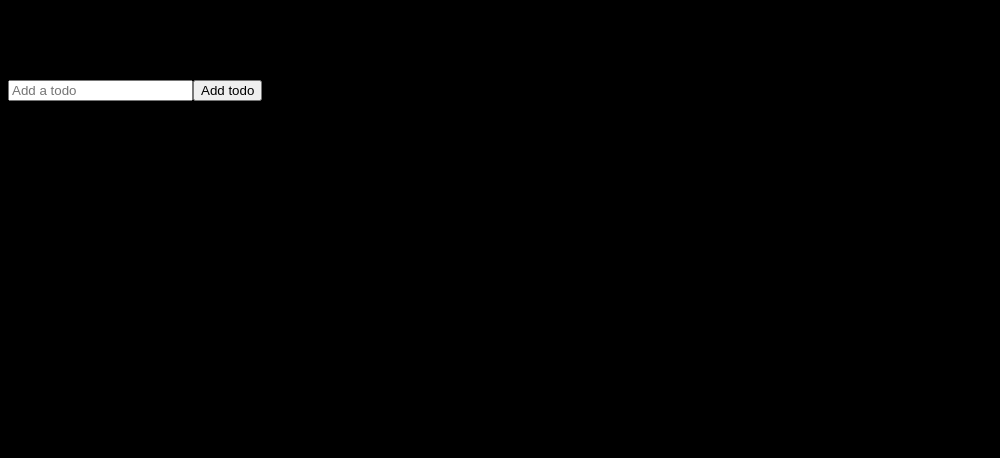
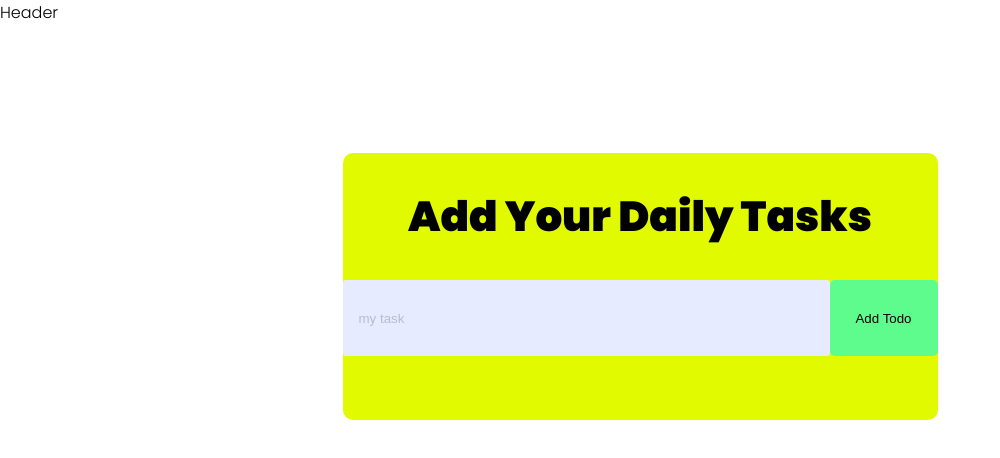
Before and after one commit to R-Grigala/ToDo-React-Django, a React (Create React App) app: page / in a window 1280 px wide. Shown: the top 458 px of the page, without its empty margins (0-1000 px from the left). Built offline with nearby package versions, Linux system fonts and the light colour scheme.

Commit message:
To be Continue

```diff
--- a/package.json
+++ b/package.json
@@ -8,6 +8,7 @@
     "@testing-library/user-event": "^13.5.0",
     "react": "^18.2.0",
     "react-dom": "^18.2.0",
+    "react-icons": "^4.6.0",
     "react-scripts": "5.0.1",
     "web-vitals": "^2.1.4"
   },
--- a/src/App.css
+++ b/src/App.css
@@ -1,10 +1,166 @@
+/* google fonts */
+@import url('https://fonts.googleapis.com/css2?family=Poppins:wght@300;600;900&display=swap');
+
 :root {
 
-    /* Colors: */
+    /*  css variables */
     --gray-color: #E6EBFF;
     --white-color: #FFFFFF;
     --black-color: #000000;
     --green-color: #5EFC8D;
+}
 
-    background-color: #000000;
+*{
+
+    box-sizing: border-box;
+    margin: 0;
+    padding: 0;
+
 }
+
+body {
+    font-family: 'Poppins', sans-serif;
+}
+
+.container {
+    display: flex;
+    flex-direction: column;
+    justify-content: start;
+    width: 595px;
+    background: #e1fa00;
+    text-align: center;
+    margin: 128px auto;
+    border-radius: 10px;
+    padding-bottom: 32px;
+}
+
+h1 {
+    margin: 32px 0;
+    color: var(--black-color);
+    font-size: 42px;
+}
+
+.complete {
+    text-decoration: line-through;
+    opacity: 0.4;
+}
+
+.todo-form {
+    margin-bottom: 32px;
+}
+.todo-input {
+    padding: 14px 32px 14px 16px;
+    border-radius: 3px;
+    border: none;
+    outline: none;
+    width: 487px;
+    height: 76px;
+    background: transparent;
+    background-color: var(--gray-color);
+    color: var(--black-color);
+}
+
+.todo-input::placeholder {
+    color: var(--black-color);
+    opacity: 0.2;
+}
+
+.todo-button {
+    width: 108px;
+    height: 76px;
+    padding: 14px;
+    border: none;
+    cursor: pointer;
+    outline: none;
+    background: var(--green-color);
+    color: var(--black-color);
+    text-transform: capitalize;
+    border-radius: 5px;
+}
+
+.todo-input.edit {
+    border: 2px solid #149fff;
+}
+
+.todo-button.edit {
+    background: linear-gradient(
+      90deg,
+      rgba(20, 159, 255, 1) 0%,
+      rgba(17, 122, 255, 1) 100%
+    );
+    padding: 16px 22px;
+}
+
+.todo-container {
+    display: flex;
+    flex-direction: row;
+    position: relative;
+}
+
+.todo-row {
+    display: flex;
+    justify-content: space-between;
+    align-items: center;
+    margin: 4px auto;
+    color: #fff;
+    background: linear-gradient(
+      90deg,
+      rgba(255, 118, 20, 1) 0%,
+      rgba(255, 84, 17, 1) 100%
+    );
+
+    padding: 16px;
+    border-radius: 5px;
+    width: 90%;
+}
+
+.todo-row:nth-child(4n + 1) {
+    background: linear-gradient(
+      90deg,
+      rgba(93, 12, 255, 1) 0%,
+      rgba(155, 0, 250, 1) 100%
+    );
+}
+
+.todo-row:nth-child(4n + 2) {
+    background: linear-gradient(
+      90deg,
+      rgba(255, 12, 241, 1) 0%,
+      rgba(250, 0, 135, 1) 100%
+    );
+}
+
+.todo-row:nth-child(4n + 3) {
+    background: linear-gradient(
+      90deg,
+      rgba(20, 159, 255, 1) 0%,
+      rgba(17, 122, 255, 1) 100%
+    );
+}
+
+.icons {
+    display: flex;
+    align-items: center;
+    font-size: 24px;
+    cursor: pointer;
+    margin: 5px;
+}
+
+.delete-icon {
+    margin-right: 5px;
+    width: 24px;
+    height: 27px;
+}
+
+.edit-icon {
+    width: 54px;
+    height: 27px;
+    margin-right: 15px;
+}
+
+.done-icon {
+    width: 45px;
+    height: 18px;
+    margin-bottom: 10px;
+    margin-right: 5px;
+}
--- a/src/App.js
+++ b/src/App.js
@@ -1,10 +1,11 @@
 import './App.css';
-import TodoForm from './components/TodoForm';
-import TodoList from './components/TodoList';
+import Header from './components/Header/Header';
+import TodoList from './components/ToDo/TodoList';
 
 function App() {
   return (
-    <div className="todo-app">
+    <div>
+      <Header />
       <TodoList />
     </div>
   );
--- /dev/null
+++ b/src/components/Header/Header.jsx
@@ -0,0 +1,9 @@
+import React from 'react'
+
+const Header = () => {
+  return (
+    <div>Header</div>
+  )
+}
+
+export default Header
--- /dev/null
+++ b/src/components/ToDo/Todo.jsx
@@ -0,0 +1,44 @@
+import React, {useState} from 'react'
+import TodoForm from './TodoForm'
+import { TiEdit } from 'react-icons/ti'
+
+import done_icon from '../../assets/images/done_icon.svg'
+import delete_icon from '../../assets/images/delete_icon.svg'
+
+const Todo = ({todos, completeTodo, removeTodo, updateTodo}) => {
+  const [edit, setEdit] = useState({
+    id: null,
+    value: ''
+  });
+
+  const submitUpdate = value => {
+    updateTodo(edit.id, value)
+    setEdit({
+      id: null,
+      value: ''
+    })
+  }
+
+  if (edit.id) {
+    return <TodoForm edit={edit} onSubmit={submitUpdate} />
+  }
+
+  return todos.map((todo, index) => (
+    <div className={todo.isComplete ? 'todo-row complete' : 'todo-row'} key={index}>
+      <div key={todo.id} onClick={() => completeTodo(todo.id)}>
+        {todo.text}
+      </div>
+      <div className='icons'>
+        <div className='done-icon' onClick={() => completeTodo(todo.id)}>
+          <img src={done_icon} alt='done-icon'/>
+        </div>
+        <TiEdit className='edit-icon'onClick={() => setEdit({id: todo.id, value: todo.text})}/>
+        <div className='delete-icon' onClick={() => removeTodo(todo.id)}>
+          <img src={delete_icon} alt='delete-icon'/>
+        </div>
+      </div>
+    </div>
+  ))
+}
+
+export default Todo
--- a/src/components/TodoForm.jsx
+++ b/src/components/ToDo/TodoForm.jsx
@@ -1,7 +1,13 @@
-import React, {useState} from 'react'
+import React, {useState, useEffect, useRef} from 'react'
 
 const TodoForm = (props) => {
     const [input, setInput] = useState('');
+
+    const inputRef = useRef(null)
+
+    useEffect(() => {
+        inputRef.current.focus()
+    })
 
     const handleChange = e => {
         setInput(e.target.value);
@@ -22,11 +28,12 @@ const TodoForm = (props) => {
         <form className='todo-form' onSubmit={handleSubmit}>
             <input
                 type='text'
-                placeholder='Add a todo'
+                placeholder='my task'
                 value={input}
                 name="text"
                 className='todo-input'
                 onChange={handleChange}
+                ref={inputRef}
             />
             <button className='todo-button'>Add todo</button>
         </form>
--- a/src/components/TodoList.jsx
+++ b/src/components/ToDo/TodoList.jsx
@@ -5,7 +5,9 @@ import TodoForm from './TodoForm'
 const TodoList = () => {
   const [todos, setTodos] = useState([]);
 
+  // ToDo-ჩამონათვალში ახალი task-ის დამატება
   const addTodo = todo => {
+    // Task-ის ტექსტში არასაჭირო space-ების ამოშლა
     if(!todo.text || /^\s*$/.test(todo.text)){
       return
     }
@@ -15,6 +17,14 @@ const TodoList = () => {
     setTodos(newTodos);
     console.log(todo, ...todos);
   };
+
+  const updateTodo = (todoId, newValue) => {
+    if(!newValue.text || /^\s*$/.test(newValue.text)){
+      return
+    }
+
+    setTodos(prev => prev.map(item => (item.id === todoId ? newValue : item)))
+  }
 
   const deleteTodo = id => {
     const removeArr = [...todos].filter(todo => todo.id !== id)
@@ -33,13 +43,14 @@ const TodoList = () => {
   }
 
   return (
-    <div>
-      <h1>What's the Plan for Today?</h1>
+    <div className='container'>
+      <h1>Add Your Daily Tasks</h1>
       <TodoForm onSubmit={addTodo}/>
       <Todo
       todos={todos}
       completeTodo={completeTodo}
       removeTodo={deleteTodo}
+      updateTodo={updateTodo}
       />
     </div>
   )
--- a/src/components/Todo.jsx
+++ /dev/null
@@ -1,30 +0,0 @@
-import React, {useState} from 'react'
-import TodoForm from './TodoForm'
-
-import done_icon from '../assets/images/done_icon.svg'
-import delete_icon from '../assets/images/delete_icon.svg'
-
-const Todo = ({todos, completeTodo, removeTodo}) => {
-  const [edit, setEdit] = useState({
-    id: null,
-    value: ''
-  })
-
-  return todos.map((todo, index) => (
-    <div className={todo.isComplete ? 'todo-row complete' : 'todo-row'} key={index}>
-      <div key={todo.id} onClick={() => completeTodo(todo.id)}>
-        {todo.text}
-      </div>
-      <div className='icons'>
-        <div className='done_icon' onClick={() => removeTodo(todo.id)}>
-          <img src={done_icon} alt='done_icon'/>
-        </div>
-        <div className='delete_icon'>
-          <img src={delete_icon} alt='delete_icon'/>
-        </div>
-      </div>
-    </div>
-  ))
-}
-
-export default Todo
```
Also changed, not shown: 1 other file (tests, documents, lock files or other folders).
